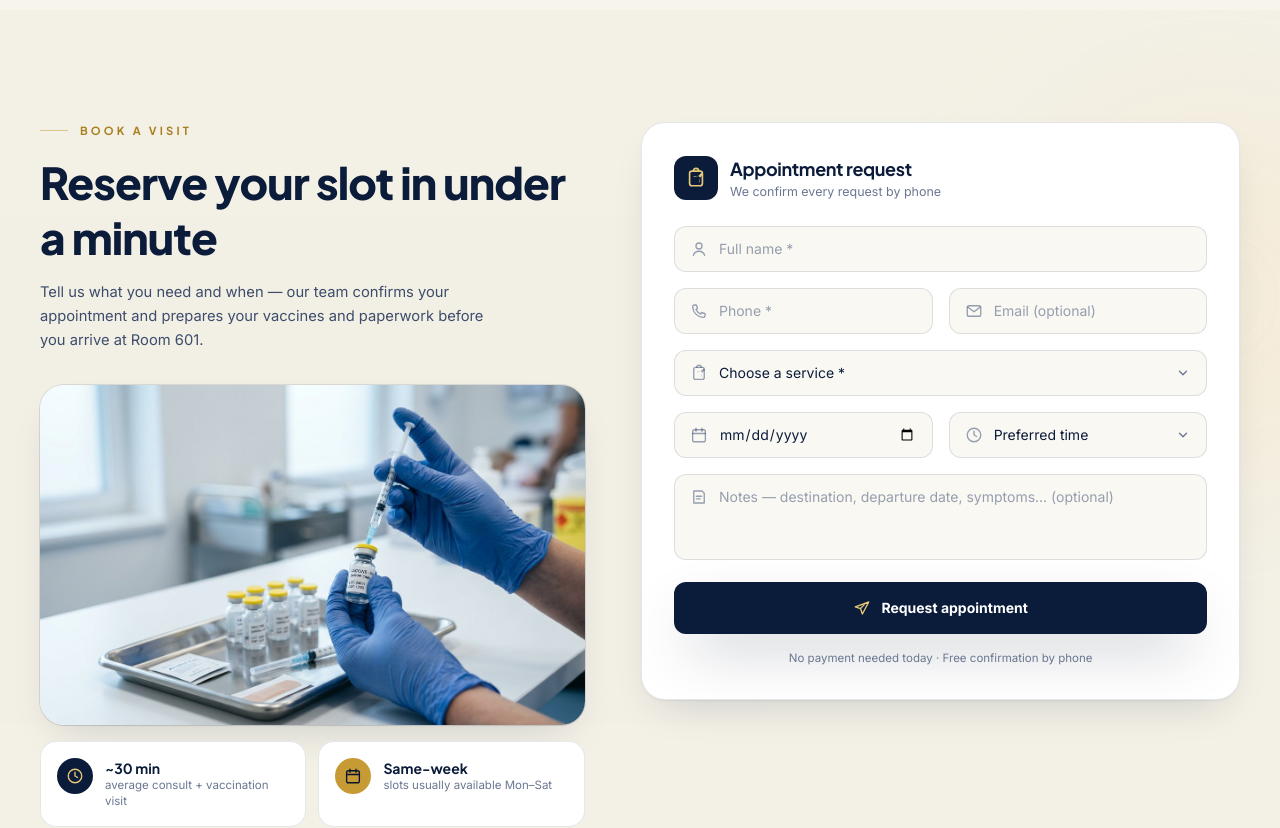
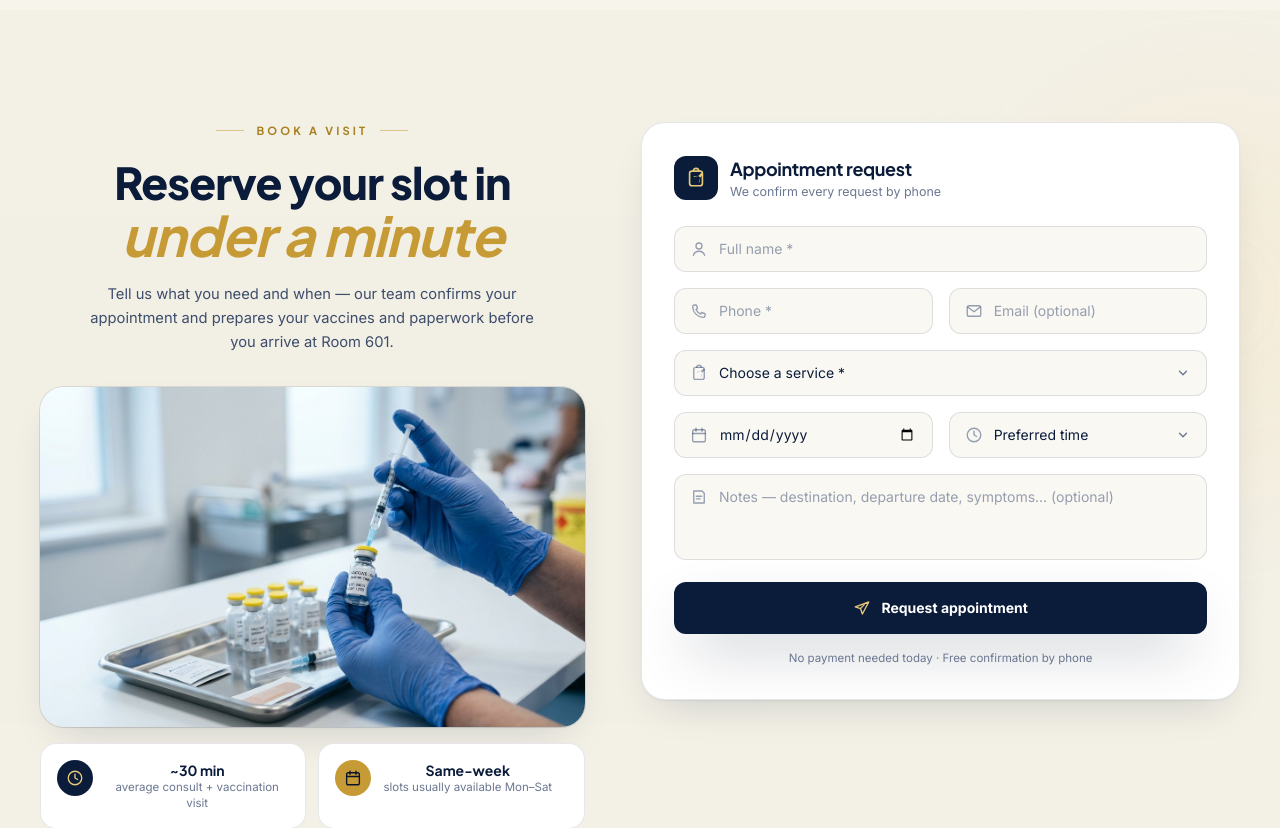
Before and after one commit to PetersWebSolutions/fcn-final, a React (Vite) app: page / in a window 1280 px wide. Shown: the part 6500-7328 px from the top of the page. Built offline with nearby package versions, Linux system fonts and the light colour scheme.

Commit message:
feat: Book a visit Reserve your slot centered not left
Co-authored-by: arena-agent <297053741+arena-agent@users.noreply.github.com>

```diff
--- a/src/components/Booking.tsx
+++ b/src/components/Booking.tsx
@@ -69,16 +69,17 @@ export default function Booking() {
     <section id="book" className="relative overflow-hidden bg-paper-deep/60 py-20 lg:py-28">
       <div className="pointer-events-none absolute -right-32 top-24 h-96 w-96 rounded-full bg-gold-100/50 blur-3xl" />
       <div className="relative mx-auto grid max-w-7xl items-start gap-12 px-5 md:px-6 lg:grid-cols-[1fr_1.1fr] lg:gap-14 lg:px-10">
-        {/* Left */}
-        <div>
-          <p className="reveal eyebrow flex items-center gap-3 text-gold-600">
+        {/* Left — now centered */}
+        <div className="text-center">
+          <p className="reveal eyebrow flex items-center justify-center gap-3 text-gold-600 text-center">
             <span className="h-px w-7 bg-gold-500/50" />
             Book a visit
+            <span className="h-px w-7 bg-gold-500/50" />
           </p>
-          <h2 className="reveal mt-4 font-display text-3xl font-extrabold leading-tight text-navy-900 sm:text-4xl lg:text-[2.75rem]" data-reveal-delay="80">
-            Reserve your slot in under a minute
+          <h2 className="reveal mx-auto mt-4 max-w-xl text-center font-display text-3xl font-extrabold leading-tight text-navy-900 sm:text-4xl lg:text-[2.75rem]" data-reveal-delay="80">
+            Reserve your slot in <span className="font-playfair text-[1.25em] font-bold italic leading-[0.9] text-gold-500">under a minute</span>
           </h2>
-          <p className="reveal mt-4 max-w-md text-[0.92rem] leading-relaxed text-ink-soft" data-reveal-delay="160">
+          <p className="reveal mx-auto mt-4 max-w-md text-center text-[0.92rem] leading-relaxed text-ink-soft" data-reveal-delay="160">
             Tell us what you need and when — our team confirms your appointment
             and prepares your vaccines and paperwork before you arrive at Room
             601.
```
